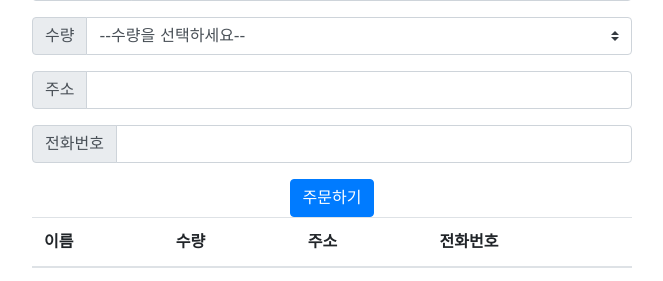
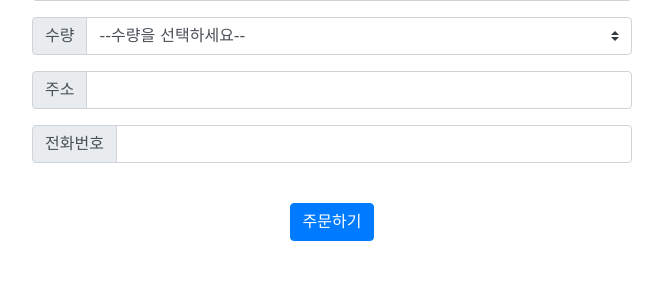
Before and after one commit to SangYoungBaek/sparta, a Flask app: page / in a window 1280 px wide. Shown: the part 537-818 px from the top of the page, without its empty margins (308-971 px from the left). Run offline with Flask 2, Linux system fonts and the light colour scheme; data that the repository does not hold is empty; some libraries are stand-ins or nearby versions; some web fonts are replaced.

Commit message:
4주자 과제

```diff
--- a/homework/Thirdhomework/templates/index.html
+++ b/homework/Thirdhomework/templates/index.html
@@ -37,6 +37,7 @@
 
         #SelectButton {
             text-align: center;
+            margin: 40px;
         }
 
         * {
```
